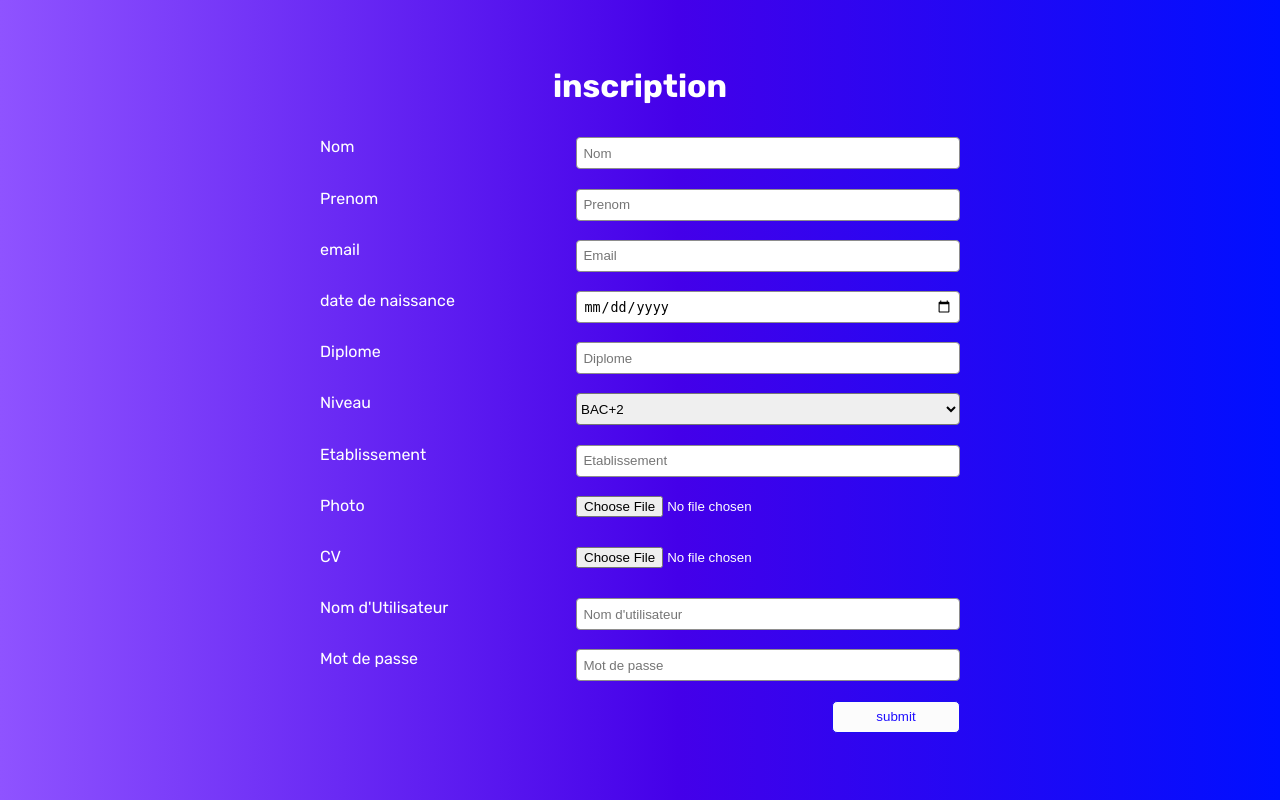
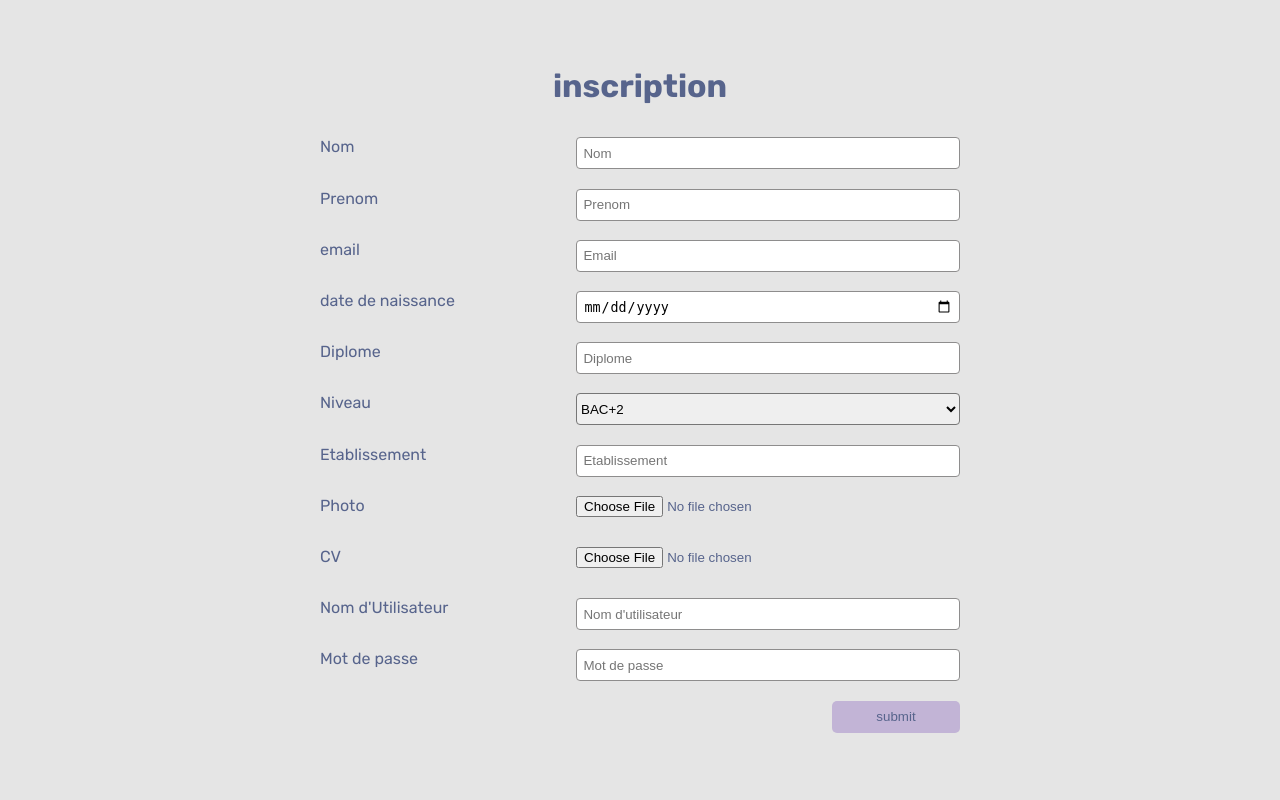
Before and after one commit to AbdessadekHM/Concours, a PHP site: page /inscription.php in a window 1280 px wide. Run offline with PHP 8.4, Linux system fonts and the light colour scheme.

Commit message:
Change Color Schemas

```diff
--- a/pages/inscription/inscription.css
+++ b/pages/inscription/inscription.css
@@ -6,27 +6,8 @@
 body {
   width: 100%;
   min-height: 100vh;
-  color: white;
-  background: rgb(0, 15, 255);
-  background: -moz-linear-gradient(
-    270deg,
-    rgba(0, 15, 255, 1) 0%,
-    rgba(68, 0, 233, 1) 47%,
-    rgba(143, 83, 255, 1) 100%
-  );
-  background: -webkit-linear-gradient(
-    270deg,
-    rgba(0, 15, 255, 1) 0%,
-    rgba(68, 0, 233, 1) 47%,
-    rgba(143, 83, 255, 1) 100%
-  );
-  background: linear-gradient(
-    270deg,
-    rgba(0, 15, 255, 1) 0%,
-    rgba(68, 0, 233, 1) 47%,
-    rgba(143, 83, 255, 1) 100%
-  );
-  filter: progid:DXImageTransform.Microsoft.gradient(startColorstr="#000fff",endColorstr="#8f53ff",GradientType=1);
+  color: #57648c;
+  background-color: #e5e5e5;
   display: flex;
   flex-direction: column;
   justify-content: center;
@@ -81,11 +62,11 @@ select {
   justify-content: flex-end;
 }
 .submit_btn {
-  background-color: rgb(252, 252, 252);
-  color: rgb(31, 15, 255);
+  background-color: #c2b4d6;
+  color: #57648c;
   width: 8rem;
   height: 2rem;
-  border: 1px solid rgb(29, 13, 243);
+  border: none;
   border-radius: 5px;
   transition: all 0.3s;
 }
```
